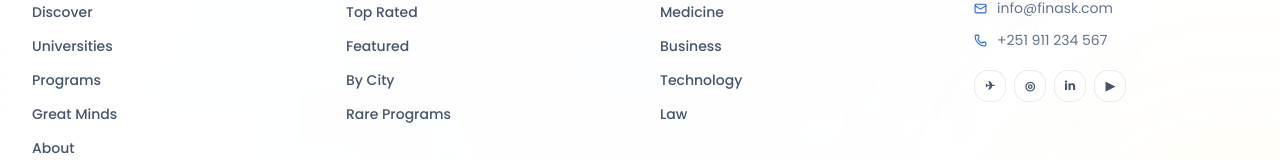
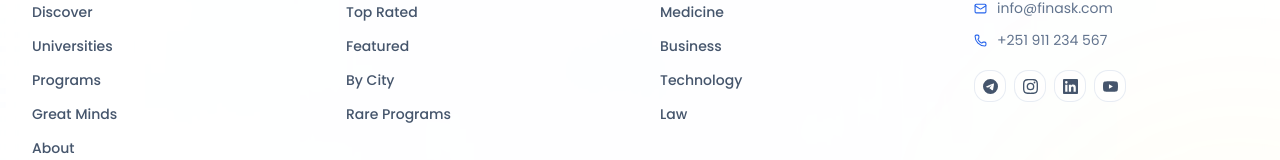
Before and after one commit to ermiasdesalegn/Finask-Frontend, a React (Vite) app: page /campuses/gallery/1 in a window 1280 px wide. Shown: the part 514-674 px from the top of the page. Built offline with nearby package versions, Linux system fonts and the light colour scheme; no server answers.

Commit message:
the footer icons is fixed now

```diff
--- a/src/components/layout/Footer.tsx
+++ b/src/components/layout/Footer.tsx
@@ -13,11 +13,35 @@ const NAV_LINKS = [
   { label: "Favorites", to: "/favorites" },
 ];
 
+const TelegramIcon = () => (
+  <svg viewBox="0 0 24 24" fill="currentColor" width="15" height="15" aria-hidden="true">
+    <path d="M11.944 0A12 12 0 0 0 0 12a12 12 0 0 0 12 12 12 12 0 0 0 12-12A12 12 0 0 0 12 0a12 12 0 0 0-.056 0zm4.962 7.224c.1-.002.321.023.465.14a.506.506 0 0 1 .171.325c.016.093.036.306.02.472-.18 1.898-.962 6.502-1.36 8.627-.168.9-.499 1.201-.82 1.23-.696.065-1.225-.46-1.9-.902-1.056-.693-1.653-1.124-2.678-1.8-1.185-.78-.417-1.21.258-1.91.177-.184 3.247-2.977 3.307-3.23.007-.032.014-.15-.056-.212s-.174-.041-.249-.024c-.106.024-1.793 1.14-5.061 3.345-.48.33-.913.49-1.302.48-.428-.008-1.252-.241-1.865-.44-.752-.245-1.349-.374-1.297-.789.027-.216.325-.437.893-.663 3.498-1.524 5.83-2.529 6.998-3.014 3.332-1.386 4.025-1.627 4.476-1.635z"/>
+  </svg>
+);
+
+const InstagramIcon = () => (
+  <svg viewBox="0 0 24 24" fill="currentColor" width="15" height="15" aria-hidden="true">
+    <path d="M12 2.163c3.204 0 3.584.012 4.85.07 3.252.148 4.771 1.691 4.919 4.919.058 1.265.069 1.645.069 4.849 0 3.205-.012 3.584-.069 4.849-.149 3.225-1.664 4.771-4.919 4.919-1.266.058-1.644.07-4.85.07-3.204 0-3.584-.012-4.849-.07-3.26-.149-4.771-1.699-4.919-4.92-.058-1.265-.07-1.644-.07-4.849 0-3.204.013-3.583.07-4.849.149-3.227 1.664-4.771 4.919-4.919 1.266-.057 1.645-.069 4.849-.069zM12 0C8.741 0 8.333.014 7.053.072 2.695.272.273 2.69.073 7.052.014 8.333 0 8.741 0 12c0 3.259.014 3.668.072 4.948.2 4.358 2.618 6.78 6.98 6.98C8.333 23.986 8.741 24 12 24c3.259 0 3.668-.014 4.948-.072 4.354-.2 6.782-2.618 6.979-6.98.059-1.28.073-1.689.073-4.948 0-3.259-.014-3.667-.072-4.947-.196-4.354-2.617-6.78-6.979-6.98C15.668.014 15.259 0 12 0zm0 5.838a6.162 6.162 0 1 0 0 12.324 6.162 6.162 0 0 0 0-12.324zM12 16a4 4 0 1 1 0-8 4 4 0 0 1 0 8zm6.406-11.845a1.44 1.44 0 1 0 0 2.881 1.44 1.44 0 0 0 0-2.881z"/>
+  </svg>
+);
+
+const LinkedInIcon = () => (
+  <svg viewBox="0 0 24 24" fill="currentColor" width="15" height="15" aria-hidden="true">
+    <path d="M20.447 20.452h-3.554v-5.569c0-1.328-.027-3.037-1.852-3.037-1.853 0-2.136 1.445-2.136 2.939v5.667H9.351V9h3.414v1.561h.046c.477-.9 1.637-1.85 3.37-1.85 3.601 0 4.267 2.37 4.267 5.455v6.286zM5.337 7.433a2.062 2.062 0 0 1-2.063-2.065 2.064 2.064 0 1 1 2.063 2.065zm1.782 13.019H3.555V9h3.564v11.452zM22.225 0H1.771C.792 0 0 .774 0 1.729v20.542C0 23.227.792 24 1.771 24h20.451C23.2 24 24 23.227 24 22.271V1.729C24 .774 23.2 0 22.222 0h.003z"/>
+  </svg>
+);
+
+const YouTubeIcon = () => (
+  <svg viewBox="0 0 24 24" fill="currentColor" width="15" height="15" aria-hidden="true">
+    <path d="M23.498 6.186a3.016 3.016 0 0 0-2.122-2.136C19.505 3.545 12 3.545 12 3.545s-7.505 0-9.377.505A3.017 3.017 0 0 0 .502 6.186C0 8.07 0 12 0 12s0 3.93.502 5.814a3.016 3.016 0 0 0 2.122 2.136c1.871.505 9.376.505 9.376.505s7.505 0 9.377-.505a3.015 3.015 0 0 0 2.122-2.136C24 15.93 24 12 24 12s0-3.93-.502-5.814zM9.545 15.568V8.432L15.818 12l-6.273 3.568z"/>
+  </svg>
+);
+
 const SOCIAL_LINKS = [
-  { label: "Telegram", href: "https://t.me/finask", icon: "✈" },
-  { label: "Instagram", href: "https://instagram.com/finask", icon: "◎" },
-  { label: "LinkedIn", href: "https://linkedin.com/company/finask", icon: "in" },
-  { label: "YouTube", href: "https://youtube.com/@finask", icon: "▶" },
+  { label: "Telegram", href: "https://t.me/finask", Icon: TelegramIcon },
+  { label: "Instagram", href: "https://instagram.com/finask", Icon: InstagramIcon },
+  { label: "LinkedIn", href: "https://linkedin.com/company/finask", Icon: LinkedInIcon },
+  { label: "YouTube", href: "https://youtube.com/@finask", Icon: YouTubeIcon },
 ];
 
 const Footer = () => {
@@ -211,9 +235,9 @@ const Footer = () => {
                   target="_blank"
                   rel="noopener noreferrer"
                   aria-label={s.label}
-                  className="flex h-8 w-8 items-center justify-center rounded-xl border border-slate-200/80 bg-white/80 text-xs font-bold text-slate-600 transition-all hover:border-brand-blue/40 hover:text-brand-blue dark:border-white/10 dark:bg-zinc-800 dark:text-slate-400 dark:hover:text-blue-400"
+                  className="flex h-8 w-8 items-center justify-center rounded-xl border border-slate-200/80 bg-white/80 text-slate-600 transition-all hover:border-brand-blue/40 hover:text-brand-blue dark:border-white/10 dark:bg-zinc-800 dark:text-slate-400 dark:hover:text-blue-400"
                 >
-                  {s.icon}
+                  <s.Icon />
                 </a>
               ))}
             </div>
```
